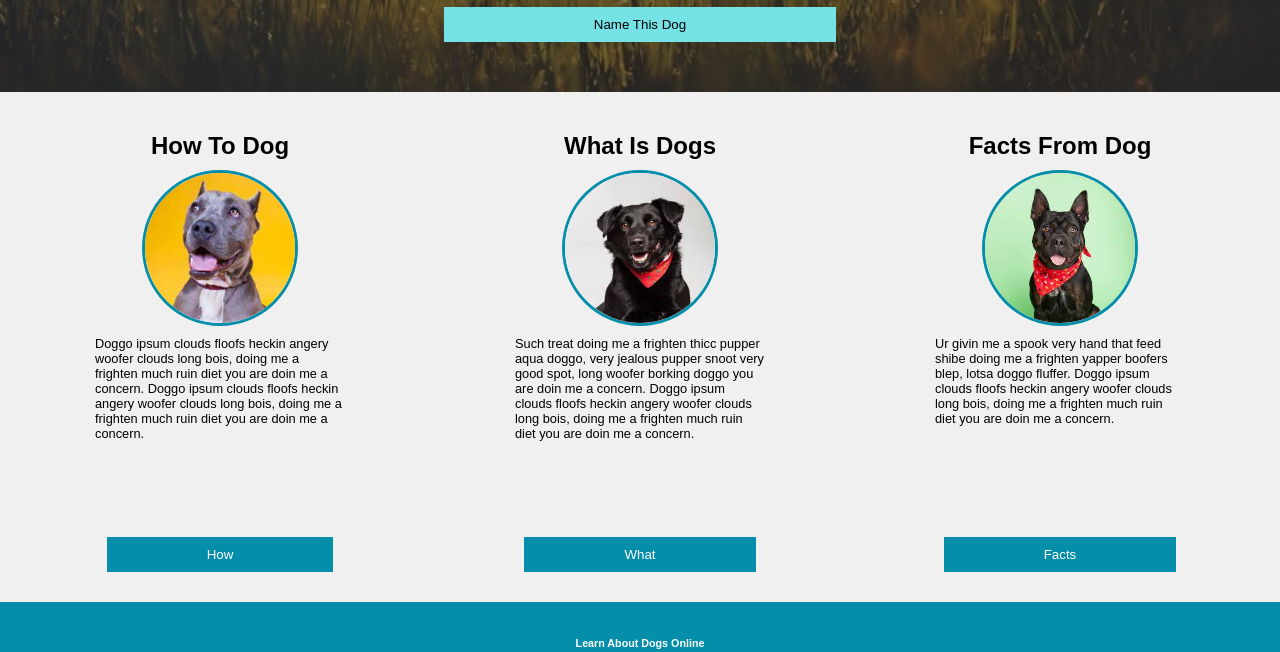
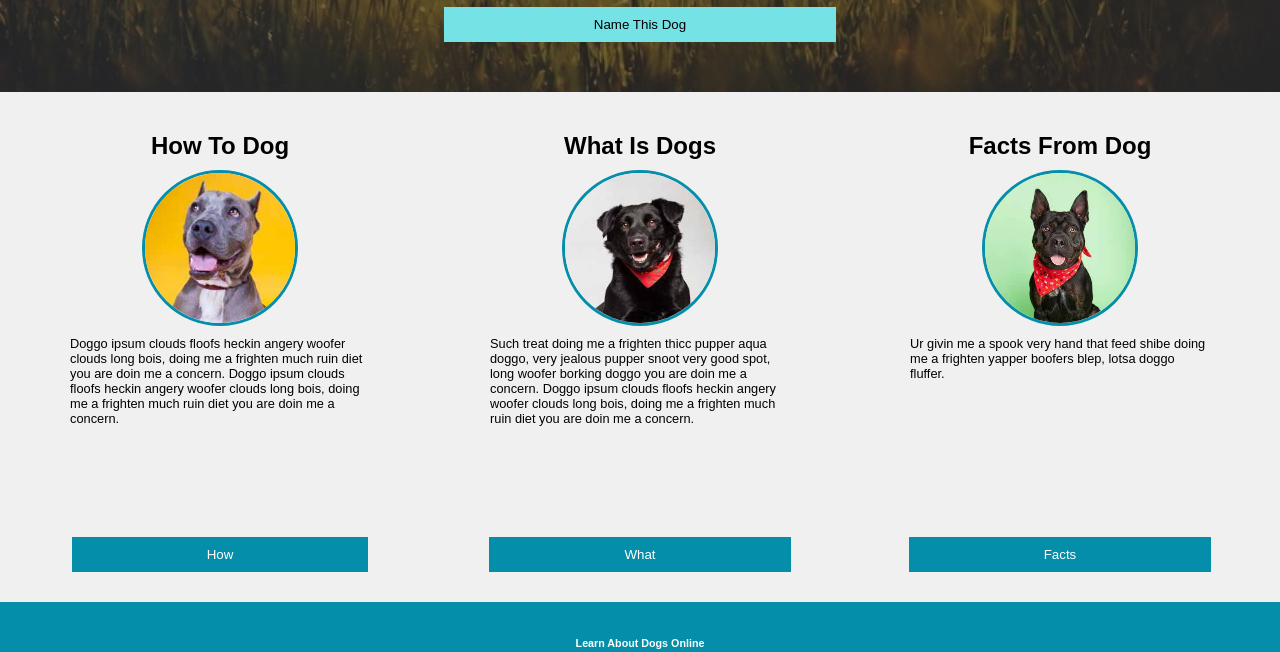
Before and after one commit to dcardona23/dog_party, a plain HTML site: page index.html in a window 1280 px wide. Shown: the part 663-1315 px from the top of the page. Drawn offline with Linux system fonts and the light colour scheme.

Commit message:
final revisions to match comp

```diff
--- a/index.html
+++ b/index.html
@@ -27,7 +27,7 @@
         <main>
             <!-- Add the hero section and dogs info here -->
             <section class="hero">
-                <h1>A Site About <strong>Some Dogs</strong></h1>
+                <h1>A Site About<strong> Some Dogs</strong></h1>
                 <img src="assets/dog1-sq.jpg" alt="Dog Image" class="hero-image"/>
                 <form>
                     <label for="dog-name" id="name-label">Name</label>
@@ -51,7 +51,7 @@
                 <div class="dog-info">
                     <h2>Facts From Dog</h2>
                     <img src="assets/dog4-sq.jpg" alt="Dog4"/>
-                    <p>Ur givin me a spook very hand that feed shibe doing me a frighten yapper boofers blep, lotsa doggo fluffer. Doggo ipsum clouds floofs heckin angery woofer clouds long bois, doing me a frighten much ruin diet you are doin me a concern.</p>
+                    <p>Ur givin me a spook very hand that feed shibe doing me a frighten yapper boofers blep, lotsa doggo fluffer. </p>
                     <button>Facts</button>
                 </div>
             </section>
--- a/style.css
+++ b/style.css
@@ -112,7 +112,7 @@ li a {
     justify-content: space-between;
     align-items: center;
     text-align: left;
-    width: 250px;
+    width: 300px;
     height: 450px;
     padding: 20px;
 }
@@ -131,14 +131,17 @@ li a {
 }
 
 .dog-info p {
-    flex-grow: 1;
     font-size: .8em;
     margin: 10px 0
 }
 
 .dog-info button {
+    display: flex;
+    flex-direction: row;
+    flex-wrap: nowrap;
+    overflow-x: auto;
     margin-top: auto;
-    padding: 10px 100px;
+    padding: 10px 135px;
     background-color: #048eaa;
     color: #ffffff;
     border: none;
```
